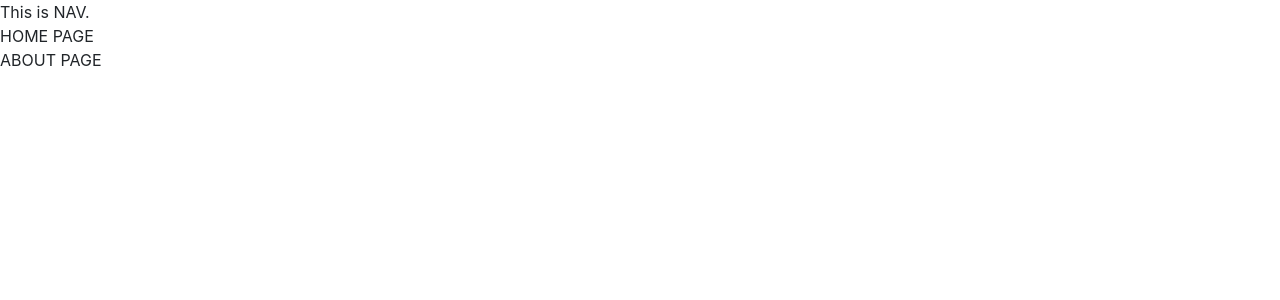
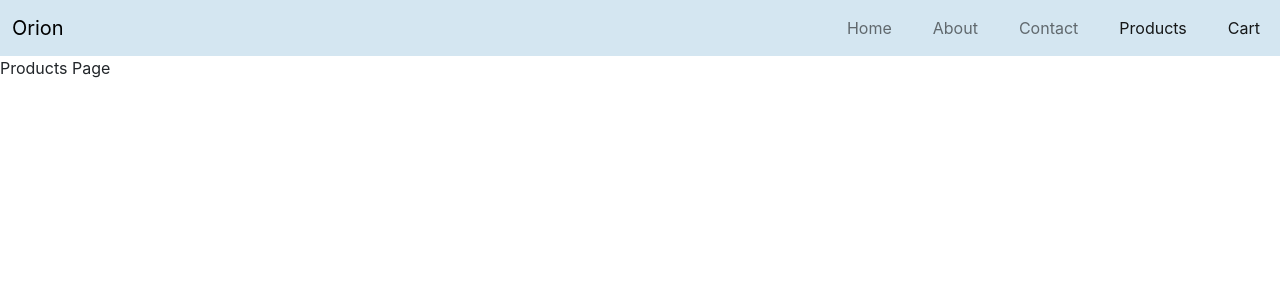
Before and after one commit to Alpha-Chax/orion, a React (Create React App) app: page /products in a window 1280 px wide. Shown: the top 300 px of the page. Built offline with nearby package versions, Linux system fonts and the light colour scheme.

Commit message:
Navbar without cart

```diff
--- a/package.json
+++ b/package.json
@@ -8,7 +8,10 @@
     "@testing-library/user-event": "^13.5.0",
     "react": "^18.2.0",
     "react-dom": "^18.2.0",
+    "react-icons": "^4.6.0",
+    "react-router-dom": "^6.4.3",
     "react-scripts": "5.0.1",
+    "styled-components": "^5.3.6",
     "web-vitals": "^2.1.4"
   },
   "scripts": {
--- a/src/App.js
+++ b/src/App.js
@@ -1,14 +1,30 @@
 import './App.css';
+import {
+  BrowserRouter as Router,
+  Routes,
+  Route
+} from "react-router-dom";
 import Home from './Components/Home'
 import About from './Components/About'
 import Navbar from './Components/Navbar';
+import Products from './Components/Products';
+import Contact from './Components/Contact';
+import Cart from './Components/Cart';
+
 
 function App() {
   return (
     <>
+    <Router>
     <Navbar/>
-    <Home/>
-    <About/>
+    <Routes>
+    <Route exact path="/" element={<Home/>}/>
+    <Route exact path="/about" element={<About/>}/>
+    <Route exact path="/products" element={<Products/>}/>
+    <Route exact path="/contact" element={<Contact/>}/>
+    <Route exact path="/cart" element={<Cart/>}/>
+    </Routes>
+    </Router>
    </>
   );
 }
--- /dev/null
+++ b/src/Components/Cart.js
@@ -0,0 +1,11 @@
+import React from 'react'
+
+const Cart = () => {
+  return (
+    <div>
+      Cart.
+    </div>
+  )
+}
+
+export default Cart
--- /dev/null
+++ b/src/Components/Contact.js
@@ -0,0 +1,11 @@
+import React from 'react'
+
+const Contact = () => {
+  return (
+    <div>
+      Contact Page.
+    </div>
+  )
+}
+
+export default Contact
--- a/src/Components/Navbar.js
+++ b/src/Components/Navbar.js
@@ -1,9 +1,41 @@
 import React from 'react'
+import {Link,NavLink, useLocation} from 'react-router-dom'
+import './Styles/Navbar.css'
+
+
 
 function Navbar() {
+
+    let location = useLocation();
   return (
     <div>
-      This is NAV.
+        <nav className="navbar navbar-expand-lg ">
+            <div className="container-fluid ">
+                <Link className="navbar-brand" to="/">Orion</Link>
+                <button className="navbar-toggler" type="button" data-bs-toggle="collapse" data-bs-target="#navbarSupportedContent" aria-controls="navbarSupportedContent" aria-expanded="false" aria-label="Toggle navigation">
+                    <span className="navbar-toggler-icon"></span>
+                </button>
+                <div className="d-flex flex-end" id="navbarSupportedContent">
+                    <ul className="navbar-nav me-auto mb-2 mb-lg-0">
+                        <li className="nav-item">
+                            <NavLink className={`nav-link ${location.pathname==="/"? "active-link": ""}`} aria-current="page" to="/">Home</NavLink>
+                        </li>
+                        <li className="nav-item">
+                            <NavLink className={`nav-link ${location.pathname==="/about"? "active-link": ""}`} to="/about">About</NavLink>
+                        </li>
+                        <li className="nav-item">
+                            <NavLink className={`nav-link ${location.pathname==="/contact"? "active-link": ""}`} to="/contact">Contact</NavLink>
+                        </li>
+                        <li className="nav-item">
+                            <NavLink className={`nav-link ${location.pathname==="/products"? "active-link": ""}`} to="/products">Products</NavLink>
+                        </li>
+                        <li>
+                        <NavLink className={"nav-link"}>Cart</NavLink>
+                        </li>
+                    </ul>
+                </div>
+            </div>
+        </nav>
     </div>
   )
 }
--- /dev/null
+++ b/src/Components/Products.js
@@ -0,0 +1,11 @@
+import React from 'react'
+
+const Products = () => {
+  return (
+    <div>
+      Products Page
+    </div>
+  )
+}
+
+export default Products
--- /dev/null
+++ b/src/Components/Styles/Navbar.css
@@ -0,0 +1,15 @@
+.navbar{
+    background-color: #D4E6F1;
+}
+
+.navbar-brand {
+    color: black;
+}
+
+.nav-link:hover{
+    color:lightcoral;
+}
+
+.nav-item{
+    margin-right: 25px;
+}
```
Also changed, not shown: 1 other file (tests, documents, lock files or other folders).
